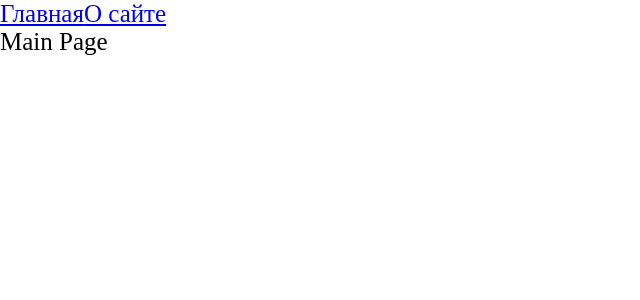
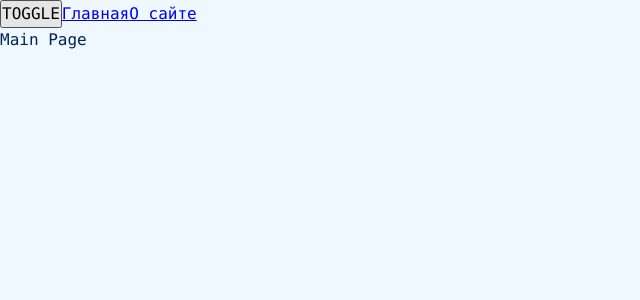
Before and after one commit to aleksander1802/project-pro, a React app: page / in a window 1280 px wide. Shown: the top 300 px of the page, without its empty margins (0-640 px from the left). Built offline with nearby package versions, Linux system fonts and the light colour scheme.

Commit message:
feat: added styles

```diff
--- a/src/components/App.tsx
+++ b/src/App.tsx
@@ -1,15 +1,19 @@
 import { Route, Routes } from 'react-router-dom';
-import './index.scss';
-import AboutPage from '../pages/AboutPage/AboutPage';
-import MainPage from '../pages/MainPage/MainPage';
+import './styles/index.scss';
+
 import { Link } from 'react-router-dom';
-import { MainPageAsync } from '../pages/MainPage/MainPage.async';
-import { AboutPageAsync } from '../pages/AboutPage/AboutPage.async';
-import { Suspense } from 'react';
+import { MainPageAsync } from './pages/MainPage/MainPage.async';
+import { AboutPageAsync } from './pages/AboutPage/AboutPage.async';
+import { Suspense, useContext, useState } from 'react';
+import { Theme, ThemeContext } from './theme/ThemeContext';
+import { useTheme } from './theme/useTheme';
 
 const App = () => {
+  const { theme, toggleTheme } = useTheme();
+
   return (
-    <div className="app">
+    <div className={`app ${theme}`}>
+      <button onClick={() => toggleTheme()}>TOGGLE</button>
       <Link to="/">Главная</Link>
       <Link to="/about">О сайте</Link>
       <Suspense fallback={<div>Loading...</div>}>
--- a/src/components/index.scss
+++ /dev/null
@@ -1,9 +0,0 @@
-* {
-    margin: 0;
-    padding: 0;
-    box-sizing: border-box;
-}
-
-.app {
-    font-size: 25px;
-}
--- a/src/index.tsx
+++ b/src/index.tsx
@@ -1,10 +1,13 @@
 import { render } from 'react-dom';
-import App from './components/App';
+import App from './App';
 import { BrowserRouter } from 'react-router-dom';
+import ThemeProvider from './theme/ThemeProvider';
 
 render(
   <BrowserRouter>
-    <App />
+    <ThemeProvider>
+      <App />
+    </ThemeProvider>
   </BrowserRouter>,
   document.getElementById('root')
 );
--- /dev/null
+++ b/src/styles/index.scss
@@ -0,0 +1,13 @@
+@import './reset.scss';
+@import './variables/global.scss';
+@import './themes/dark.scss';
+@import './themes/normal.scss';
+
+.app {
+  font: var(--font-m);
+
+  background: var(--bg-color);
+  color: var(--primary-color);
+
+  min-height: 100vh;
+}
--- /dev/null
+++ b/src/styles/reset.scss
@@ -0,0 +1,14 @@
+* {
+  margin: 0;
+  padding: 0;
+  box-sizing: border-box;
+}
+
+input,
+button,
+textarea,
+select {
+  margin: 0;
+
+  font: inherit;
+}
--- /dev/null
+++ b/src/styles/themes/dark.scss
@@ -0,0 +1,6 @@
+.app.dark {
+  --bg-color: rgb(1, 0, 15);
+
+  --primary-color: rgb(0, 204, 255);
+  --secondary-color: rgb(107, 0, 179);
+}
--- /dev/null
+++ b/src/styles/themes/normal.scss
@@ -0,0 +1,6 @@
+.app.light {
+    --bg-color: aliceblue;
+
+    --primary-color: rgb(0, 35, 88);
+    --secondary-color: rgb(0, 108, 197);
+  }
--- /dev/null
+++ b/src/styles/variables/global.scss
@@ -0,0 +1,11 @@
+:root {
+  --font-family-main: Consolas, 'Times New Roman', Serif;
+  --font-size-m: 16px;
+  --font-line-m: 24px;
+  --font-m: var(--font-size-m) / var(--font-line-m) var(--font-family-main);
+
+
+  --font-size-l: 24px;
+  --font-line-l: 32px;
+  --font-l: var(--font-size-l) / var(--font-line-l) var(--font-family-main);
+}
--- /dev/null
+++ b/src/theme/ThemeContext.ts
@@ -0,0 +1,15 @@
+import { createContext } from 'react';
+
+export enum Theme {
+  LIGHT = 'light',
+  DARK = 'dark',
+}
+
+export interface ThemeContextProps {
+  theme?: Theme;
+  setTheme?: (theme: Theme) => void;
+}
+
+export const ThemeContext = createContext<ThemeContextProps>({});
+
+export const LOCAL_STORAGE_THEME_KEY = 'theme';
--- /dev/null
+++ b/src/theme/ThemeProvider.tsx
@@ -0,0 +1,20 @@
+import React, { FC, useMemo, useState } from 'react';
+import { LOCAL_STORAGE_THEME_KEY, Theme, ThemeContext } from './ThemeContext';
+
+const defaultTheme = (localStorage.getItem(LOCAL_STORAGE_THEME_KEY) as Theme) || Theme.LIGHT;
+
+const ThemeProvider: FC = ({ children }) => {
+  const [theme, setTheme] = useState<Theme>(defaultTheme);
+
+  const defaultPorops = useMemo(
+    () => ({
+      theme,
+      setTheme,
+    }),
+    [theme]
+  );
+
+  return <ThemeContext.Provider value={defaultPorops}>{children}</ThemeContext.Provider>;
+};
+
+export default ThemeProvider;
--- /dev/null
+++ b/src/theme/useTheme.ts
@@ -0,0 +1,19 @@
+import { useContext } from 'react';
+import { LOCAL_STORAGE_THEME_KEY, Theme, ThemeContext } from './ThemeContext';
+
+interface UseThemeResult {
+  toggleTheme: () => void;
+  theme: Theme;
+}
+
+export const useTheme = (): UseThemeResult => {
+  const { theme, setTheme } = useContext(ThemeContext);
+
+  const toggleTheme = () => {
+    const newTheme = theme === Theme.DARK ? Theme.LIGHT : Theme.DARK;
+    setTheme(newTheme);
+    localStorage.setItem(LOCAL_STORAGE_THEME_KEY, newTheme);
+  };
+
+  return { theme, toggleTheme };
+};
```
Also changed, not shown: src/global.d.ts (renamed from src/components/global.d.ts).
